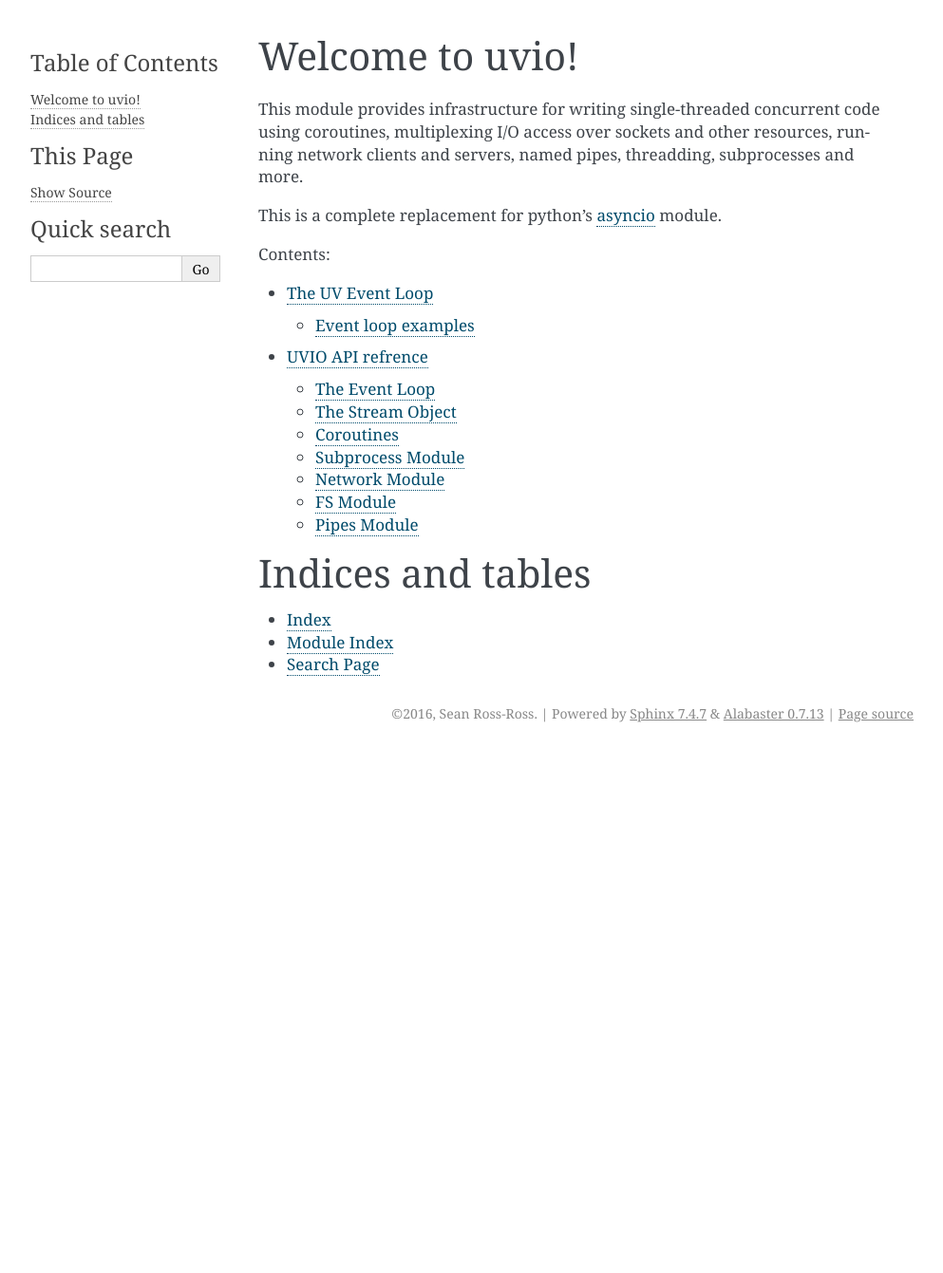
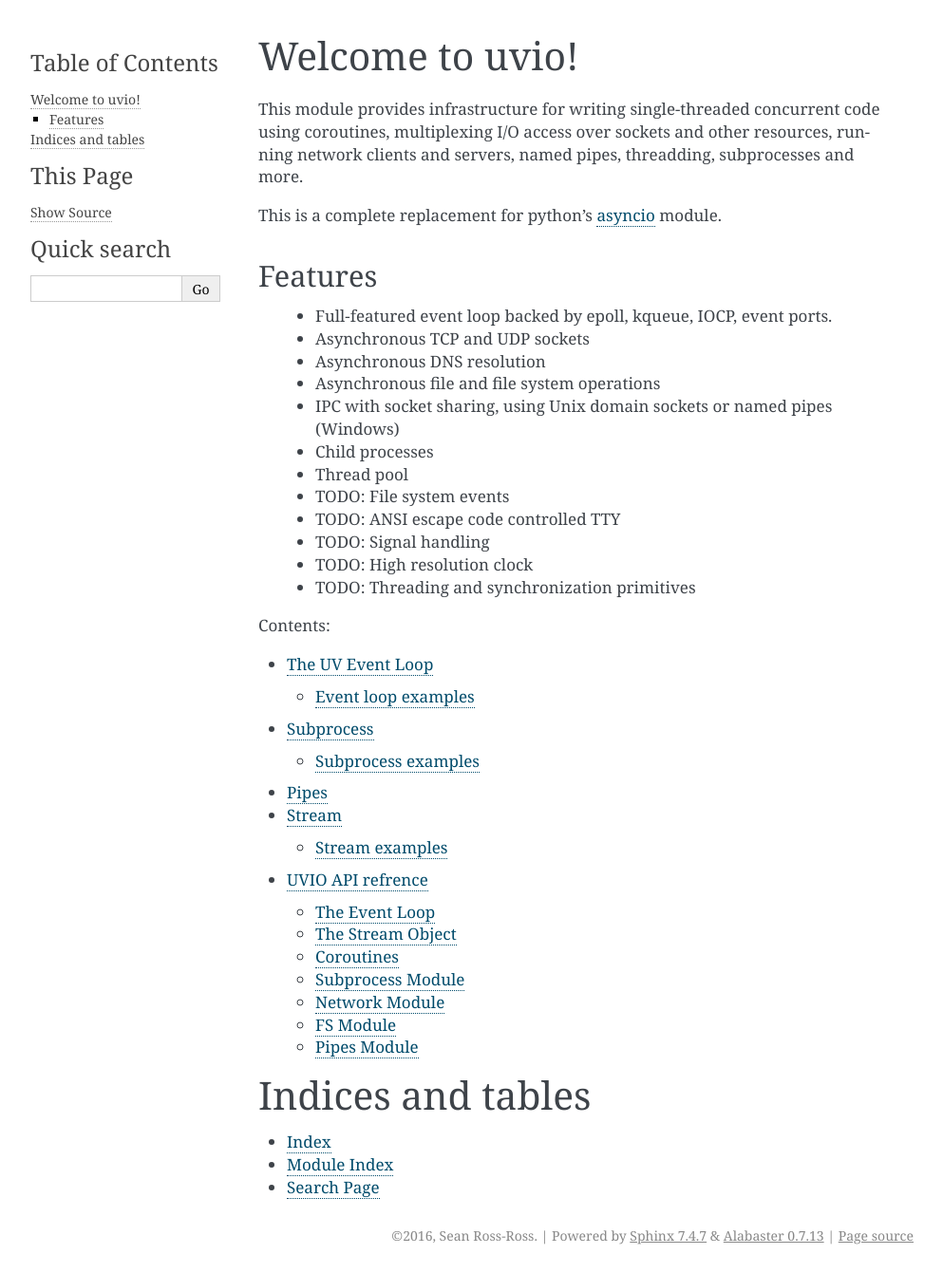
Before and after one commit to srossross/uvio, a Sphinx documentation site: the page built from docs/index.rst, in a window 1280 px wide. Shown: the whole page at 95% size, without its empty margins (148-1141 px from the left). Built offline with Sphinx 7.4.7, drawn with Linux system fonts in a browser that asks for light colours; before the commit the page ends 900 px from its top, so only the background shows below that.

Commit message:
updated docs

```diff
--- a/docs/index.rst
+++ b/docs/index.rst
@@ -10,6 +10,21 @@ This module provides infrastructure for writing single-threaded concurrent code
 
 This is a complete replacement for python's `asyncio <https://docs.python.org/3.4/library/asyncio.html>`_ module.
 
+Features
+--------
+
+ * Full-featured event loop backed by epoll, kqueue, IOCP, event ports.
+ * Asynchronous TCP and UDP sockets
+ * Asynchronous DNS resolution
+ * Asynchronous file and file system operations
+ * IPC with socket sharing, using Unix domain sockets or named pipes (Windows)
+ * Child processes
+ * Thread pool
+ * TODO: File system events
+ * TODO: ANSI escape code controlled TTY
+ * TODO: Signal handling
+ * TODO: High resolution clock
+ * TODO: Threading and synchronization primitives
 
 Contents:
 
@@ -17,7 +32,12 @@ Contents:
    :maxdepth: 2
 
    event_loop
+   subprocess
+   pipes
+   streams
+
    api
+
 
 
 Indices and tables
--- /dev/null
+++ b/docs/pipes.rst
@@ -0,0 +1,2 @@
+Pipes
+=====
--- a/docs/transports.rst
+++ b/docs/streams.rst
@@ -1,8 +1,8 @@
-Transports & Protocols
+Stream
 =======================
 
 
-Protocol examples
+Stream examples
 -----------------
 
 
```
Also changed, not shown: docs/event_loop.rst (+36 -0 lines), docs/subprocess.rst (added, +38 -0 lines).
